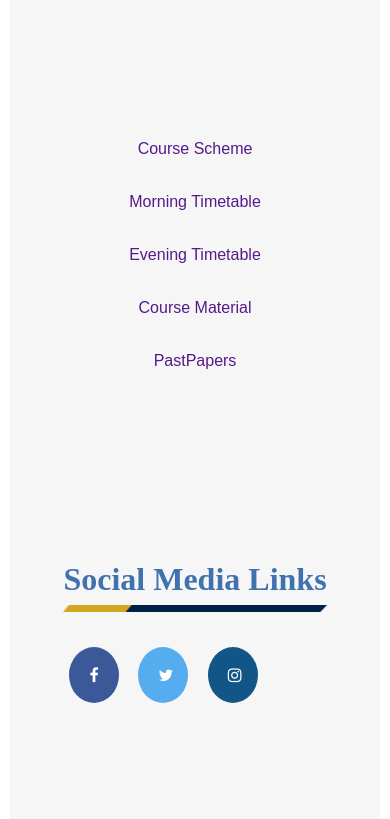
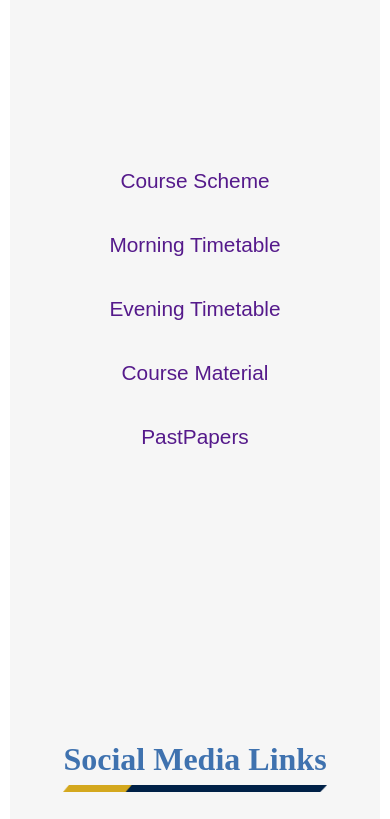
Before and after one commit to AdeelAtta/UniversityMaterial, a plain HTML site: page pastpapers.html in a window 390 px wide. Shown: the part 1980-2799 px from the top of the page. Drawn offline with Linux system fonts and the light colour scheme; a web font is replaced by a local one.

Commit message:
responsive designing done

```diff
--- a/pastpapers.html
+++ b/pastpapers.html
@@ -351,7 +351,7 @@
         </div>
         <div class="footer-bottom-area">
 
-            <p>Copyright ©2020 All rights reserved | Designed & Developed By <a href="">Adeel Atta</a></p>
+            <span>Copyright ©2020 All rights reserved </span> <span>|</span> <span> Designed & Developed By <a href="">Adeel Atta</a></span>
         </div>
 
     </footer>
--- a/style.css
+++ b/style.css
@@ -992,10 +992,16 @@ footer .container .row ul li a:hover {
     text-decoration: underline;
 }
 
-footer .footer-bottom-area p {
+
+.footer-bottom-area{
+ text-align: center;
+}
+
+footer .footer-bottom-area span {
     padding-top: 20px;
     padding-bottom: 1px;
-    text-align: center;
+
+
 
 }
 
@@ -1207,8 +1213,9 @@ list-style-type: none;
 }
 
 .pastpapers-detail .container .row .quicklinks .container .social-links{
-   padding-left: 26%;
-   padding-right: 26%;
+    width: 10rem;
+   margin-left: auto;
+    margin-right: auto;
 
 }
 .pastpapers-detail .container .row .quicklinks .container .social-links a{
@@ -1306,7 +1313,7 @@ list-style-type: none;
 
     }
 
-}
+
 
 
 
@@ -1324,10 +1331,10 @@ list-style-type: none;
 
 .pastpapers-detail .container .row .quicklinks .container .social-links{
 
-    padding-left: 10%;
-    padding-right: 10%;
-}
-
+    margin-left: auto;
+    margin-right: auto;
+}
+}
 /*****************************************************************/
 /*****************************************************************/
 
@@ -1435,25 +1442,33 @@ list-style-type: none;
         margin-left: 0;
         margin-right: 0;
     }
-    .pastpapers-detail .container .row .quicklinks .container .social-links{
-        padding: 0 30%;
-    }
+
 
 
     .pastpapers-detail .container .row .quicklinks h1  {
         margin-bottom: 2%;
     }
     .pastpapers-detail .container .row .quicklinks h1 span {
-
         font-size: 2.2rem;
 
     }
-
+       .pastpapers-detail .container .row .quicklinks .container .social-links{
+        width: 200px;
+    }
+    .pastpapers-detail .container .row .quicklinks .container .links ul{
+        margin-top: 7%;
+
+    }
     .pastpapers-detail .container .row .quicklinks .container .links ul li{
         width: 65%;
         margin: 0 auto;
-    }
-
+        font-size: 32px;
+        line-height: 60px;
+    }
+    .pastpapers-detail .container .row .quicklinks .container .links{
+
+        height: 780px;
+    }
 
 
 }
@@ -1684,15 +1699,16 @@ list-style-type: none;
 
             font-size: 250%;
             margin-top: 20%;
-
-
-
-        }
+        }
+
+        footer .footer-bottom-area span{
+            display: block;
+            padding-top: 2px;
+        }
+
                  /***********Past Papers page*************/
  /***********Past Papers page*************/
-        .pastpapers-detail .container .row .quicklinks .container .social-links{
-            padding: 0 27%;
-        }
+
 
     }
 
@@ -1736,9 +1752,7 @@ list-style-type: none;
 
 
         }
-         .pastpapers-detail .container .row .quicklinks .container .social-links{
-            padding: 0 22%;
-        }
+
 
 
 
@@ -1808,7 +1822,7 @@ list-style-type: none;
             width: 100%;
         }
         .pastpapers-detail .container .row .quicklinks .container .links ul li a{
-            font-size: 1rem;
+            font-size: 0.65em;
             font-weight: 500;
         }
 
@@ -1816,10 +1830,7 @@ list-style-type: none;
             font-size: 2rem;
         }
 
-        .pastpapers-detail .container .row .quicklinks .container .social-links{
-
-            padding: 0 13%;
-        }
+
 
         .pastpapers-detail .container .row .detail-box .department-list .department h3{
                font-size: 200%;
```
